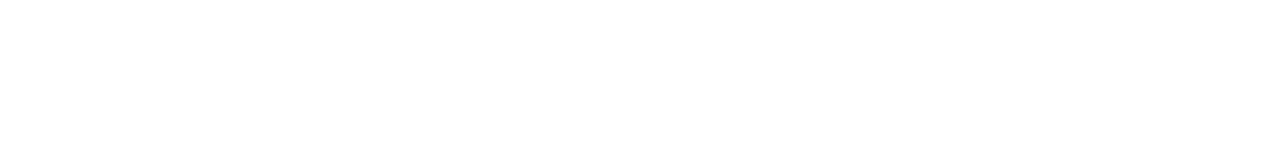
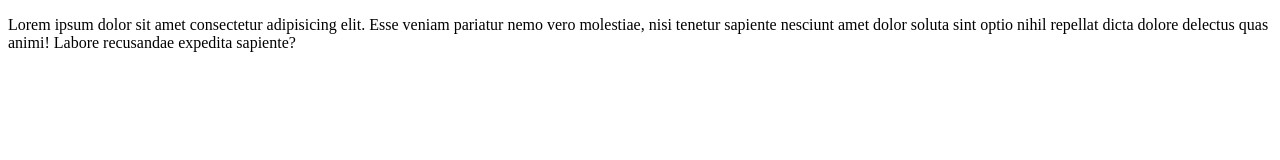
Before and after one commit to Laiba-Iqbal/gitbranch, a plain HTML site: page index.html in a window 1280 px wide. Drawn offline with Linux system fonts and the light colour scheme.

Commit message:
added new files

```diff
--- a/index.html
+++ b/index.html
@@ -6,6 +6,7 @@
     <title>Document</title>
 </head>
 <body>
+    <p>Lorem ipsum dolor sit amet consectetur adipisicing elit. Esse veniam pariatur nemo vero molestiae, nisi tenetur sapiente nesciunt amet dolor soluta sint optio nihil repellat dicta dolore delectus quas animi! Labore recusandae expedita sapiente?</p>
 
 </body>
 </html>
--- /dev/null
+++ b/style.css
@@ -0,0 +1,4 @@
+p{
+    color: blue;
+    background-color: pink;
+}
```
